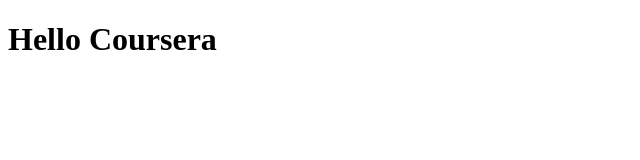
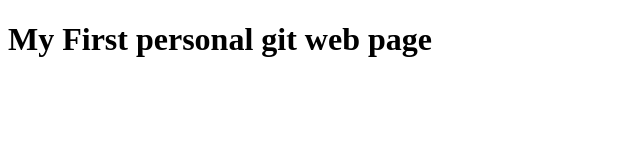
Before and after one commit to Zidiou/coursera-test, a plain HTML site: page site/index.html in a window 1280 px wide. Shown: the whole page, without its empty margins (0-640 px from the left). Drawn offline with Linux system fonts and the light colour scheme.

Commit message:
Ngoy's Git

```diff
--- a/site/index.html
+++ b/site/index.html
@@ -1,9 +1,9 @@
 <!DOCTYPE html>
 <html>
 <head>
-	<title>Hello Coursera!</title>
+	<title>Git Tut!</title>
 </head>
 <body>
-	<h1>Hello Coursera</h1>
+	<h1>My First personal git web page</h1>
 </body>
 </html>
```
